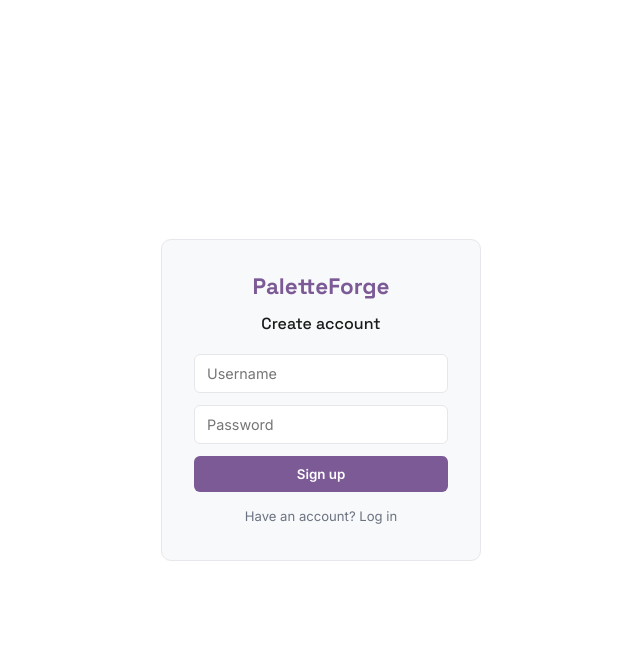
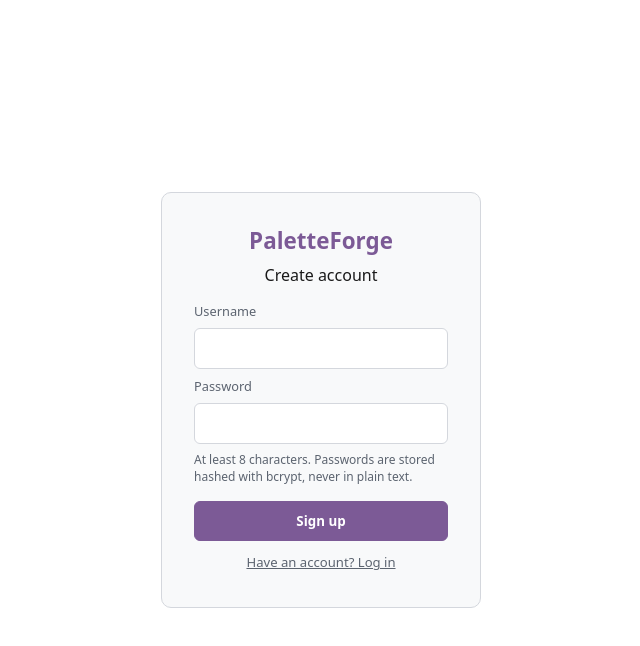
Before and after one commit to Priyan-B/PaletteForge, a React (Vite) app in the folder frontend/: page / in a window 1280 px wide. Both pictures are taken after a click on the button "Need an account? Sign up". Shown: the top 646 px of the page, without its empty margins (319-959 px from the left). Built offline with nearby package versions, Linux system fonts and the light colour scheme; no server answers.

Commit message:
Usability fixes

```diff
--- a/frontend/src/components/AccessibilityToolkit/PaletteAudit/PaletteAudit.css
+++ b/frontend/src/components/AccessibilityToolkit/PaletteAudit/PaletteAudit.css
@@ -7,9 +7,15 @@
 }
 
 .pa__title {
-  margin: 0 0 16px;
+  margin: 0 0 6px;
   font-size: 1.1rem;
   color: var(--color-text);
+}
+
+.pa__intro {
+  margin: 0 0 16px;
+  font-size: 0.82rem;
+  color: var(--color-text-dim);
 }
 
 .pa__subtitle {
@@ -21,10 +27,23 @@
 .pa__controls {
   display: flex;
   gap: 10px;
+  align-items: flex-end;
+}
+
+.pa__field {
+  flex: 1;
+  display: flex;
+  flex-direction: column;
+  gap: 6px;
+}
+
+.pa__label {
+  font-size: 0.8rem;
+  color: var(--color-text-dim);
 }
 
 .pa__controls select {
-  flex: 1;
+  width: 100%;
   padding: 9px 12px;
   border-radius: var(--radius-md);
   border: 1px solid var(--color-border);
@@ -36,7 +55,7 @@
 .pa__controls button {
   padding: 9px 16px;
   border-radius: var(--radius-md);
-  border: none;
+  border: 1px solid var(--color-primary);
   background: var(--color-primary);
   color: #fff;
   font-weight: 600;
@@ -44,9 +63,15 @@
   font-family: var(--font-body);
 }
 
-.pa__controls button:disabled {
-  opacity: 0.4;
+.pa__controls button[aria-disabled="true"] {
+  opacity: 0.5;
   cursor: not-allowed;
+}
+
+.pa__hint {
+  margin: 8px 0 0;
+  font-size: 0.78rem;
+  color: var(--color-text-dim);
 }
 
 .pa__summary {
@@ -59,6 +84,13 @@
   width: 100%;
   border-collapse: collapse;
   font-size: 0.85rem;
+}
+
+.pa__caption {
+  text-align: left;
+  font-size: 0.78rem;
+  color: var(--color-text-dim);
+  padding-bottom: 8px;
 }
 
 .pa__table th,
@@ -97,6 +129,7 @@
 .pa__error {
   color: var(--color-fail);
   font-size: 0.85rem;
+  margin: 12px 0 0;
 }
 
 .pa__muted {
@@ -144,3 +177,29 @@
   cursor: pointer;
   font-family: var(--font-body);
 }
+
+.pa__ghost.danger:hover {
+  background: var(--color-fail-bg);
+  border-color: var(--color-fail);
+}
+
+/* Visually hidden text that keeps repeated buttons distinguishable
+   for screen reader users. */
+.pa__sr {
+  position: absolute;
+  width: 1px;
+  height: 1px;
+  padding: 0;
+  margin: -1px;
+  overflow: hidden;
+  clip: rect(0, 0, 0, 0);
+  white-space: nowrap;
+  border: 0;
+}
+
+@media (max-width: 480px) {
+  .pa__controls {
+    flex-direction: column;
+    align-items: stretch;
+  }
+}
--- a/frontend/src/components/AccessibilityToolkit/PaletteAudit/PaletteAudit.jsx
+++ b/frontend/src/components/AccessibilityToolkit/PaletteAudit/PaletteAudit.jsx
@@ -34,7 +34,12 @@ function PaletteAudit() {
   }
 
   async function handleGenerate() {
-    if (!selectedId) return;
+    // Kept focusable via aria-disabled so keyboard and screen reader users get
+    // an explanation instead of a silently inert button.
+    if (!selectedId) {
+      setError("Select a palette from the list first.");
+      return;
+    }
     setError(null);
     try {
       const report = await generateReport(selectedId);
@@ -56,13 +61,27 @@ function PaletteAudit() {
   }
 
   return (
-    <section className="pa">
-      <h2 className="pa__title">Audit &amp; Report</h2>
+    <section className="pa" aria-labelledby="pa-title">
+      <h2 className="pa__title" id="pa-title">
+        Audit &amp; Report
+      </h2>
+      <p className="pa__intro">
+        Pick a saved palette to check every role pairing against the WCAG AA
+        contrast threshold.
+      </p>
 
       <div className="pa__controls">
+        <div className="pa__field">
+          <label className="pa__label" htmlFor="pa-palette">
+            Palette
+          </label>
           <select
+            id="pa-palette"
             value={selectedId}
-          onChange={(e) => setSelectedId(e.target.value)}
+            onChange={(e) => {
+              setSelectedId(e.target.value);
+              setError(null);
+            }}
           >
             <option value="">Select a palette…</option>
             {palettes.map((p) => (
@@ -71,39 +90,60 @@ function PaletteAudit() {
               </option>
             ))}
           </select>
-        <button type="button" onClick={handleGenerate} disabled={!selectedId}>
+        </div>
+        <button
+          type="button"
+          onClick={handleGenerate}
+          aria-disabled={!selectedId}
+          aria-describedby="pa-generate-hint"
+          title={
+            selectedId ? undefined : "Select a palette to generate a report"
+          }
+        >
           Generate report
         </button>
       </div>
+      <p className="pa__hint" id="pa-generate-hint">
+        Select a palette to enable the report.
+      </p>
 
-      {error && <p className="pa__error">{error}</p>}
+      {error && (
+        <p className="pa__error" role="alert">
+          {error}
+        </p>
+      )}
 
       {active && (
         <div className="pa__report">
-          <div className="pa__summary">
+          <p className="pa__summary">
             <strong>{active.paletteName}</strong> — {active.summary.aaFails} of{" "}
             {active.summary.total} pairs fail AA
-          </div>
+          </p>
           <table className="pa__table">
+            <caption className="pa__caption">
+              Contrast results for each role pairing
+            </caption>
             <thead>
               <tr>
-                <th>Pair</th>
-                <th>Ratio</th>
-                <th>AA</th>
-                <th>AAA</th>
+                <th scope="col">Pair</th>
+                <th scope="col">Ratio</th>
+                <th scope="col">AA</th>
+                <th scope="col">AAA</th>
               </tr>
             </thead>
             <tbody>
-              {active.pairs.map((p, i) => (
-                <tr key={i}>
+              {active.pairs.map((p) => (
+                <tr key={`${p.fgRole}-${p.bgRole}`}>
                   <td>
                     <span
                       className="pa__chip"
                       style={{ background: p.fgHex }}
+                      aria-hidden="true"
                     />
                     <span
                       className="pa__chip"
                       style={{ background: p.bgHex }}
+                      aria-hidden="true"
                     />
                     {p.fgRole} on {p.bgRole}
                   </td>
@@ -118,6 +158,10 @@ function PaletteAudit() {
               ))}
             </tbody>
           </table>
+          <p className="pa__muted">
+            A failing pair means text in that colour will be hard to read on
+            that background. Open the Contrast Checker to adjust and fix it.
+          </p>
         </div>
       )}
 
@@ -140,10 +184,11 @@ function PaletteAudit() {
               </span>
               <button
                 type="button"
-                className="pa__ghost"
+                className="pa__ghost danger"
                 onClick={() => handleDelete(r._id)}
               >
                 Delete
+                <span className="pa__sr"> {r.paletteName} report</span>
               </button>
             </li>
           ))}
--- a/frontend/src/components/AccessibilityToolkit/PaletteBuilder/PaletteBuilder.css
+++ b/frontend/src/components/AccessibilityToolkit/PaletteBuilder/PaletteBuilder.css
@@ -7,15 +7,28 @@
 }
 
 .pb__title {
-  margin: 0 0 16px;
+  margin: 0 0 6px;
   font-size: 1.1rem;
   color: var(--color-text);
+}
+
+.pb__intro {
+  margin: 0 0 16px;
+  font-size: 0.82rem;
+  color: var(--color-text-dim);
 }
 
 .pb__subtitle {
   margin: 24px 0 12px;
   font-size: 0.95rem;
   color: var(--color-text);
+}
+
+.pb__label {
+  display: block;
+  margin-bottom: 6px;
+  font-size: 0.8rem;
+  color: var(--color-text-dim);
 }
 
 .pb__name {
@@ -68,7 +81,7 @@
 .pb button {
   padding: 9px 16px;
   border-radius: var(--radius-md);
-  border: none;
+  border: 1px solid var(--color-primary);
   background: var(--color-primary);
   color: #fff;
   font-weight: 600;
@@ -85,6 +98,11 @@
 
 .pb button.pb__ghost:hover {
   background: var(--color-bg);
+}
+
+.pb button.pb__ghost.danger:hover {
+  background: var(--color-fail-bg);
+  border-color: var(--color-fail);
 }
 
 .pb__error {
@@ -134,3 +152,17 @@
   color: var(--color-text);
   font-size: 0.9rem;
 }
+
+/* Visually hidden text that keeps repeated buttons distinguishable
+   for screen reader users. */
+.pb__sr {
+  position: absolute;
+  width: 1px;
+  height: 1px;
+  padding: 0;
+  margin: -1px;
+  overflow: hidden;
+  clip: rect(0, 0, 0, 0);
+  white-space: nowrap;
+  border: 0;
+}
--- a/frontend/src/components/AccessibilityToolkit/PaletteBuilder/PaletteBuilder.jsx
+++ b/frontend/src/components/AccessibilityToolkit/PaletteBuilder/PaletteBuilder.jsx
@@ -9,9 +9,8 @@ import {
 import { ROLES } from "../../../utils/roles";
 import "./PaletteBuilder.css";
 
-function PaletteBuilder({ prefillColors }) {
+function PaletteBuilder({ prefillColors = undefined }) {
   const emptyColors = ROLES.map((role) => ({ role, hex: "#000000" }));
-
   const [name, setName] = useState("");
   const [colors, setColors] = useState(
     prefillColors && prefillColors.length ? prefillColors : emptyColors
@@ -85,13 +84,22 @@ function PaletteBuilder({ prefillColors }) {
   }
 
   return (
-    <section className="pb">
-      <h2 className="pb__title">Palette Builder</h2>
+    <section className="pb" aria-labelledby="pb-title">
+      <h2 className="pb__title" id="pb-title">
+        Palette Builder
+      </h2>
+      <p className="pb__intro">
+        Assign a colour to each interface role, then save the palette. Saved
+        palettes are checked for contrast in Audit &amp; Report.
+      </p>
 
+      <label className="pb__label" htmlFor="pb-name">
+        Palette name
+      </label>
       <input
+        id="pb-name"
         className="pb__name"
         type="text"
-        placeholder="Palette name"
         value={name}
         onChange={(e) => setName(e.target.value)}
       />
@@ -121,7 +129,11 @@ function PaletteBuilder({ prefillColors }) {
         )}
       </div>
 
-      {error && <p className="pb__error">{error}</p>}
+      {error && (
+        <p className="pb__error" role="alert">
+          {error}
+        </p>
+      )}
 
       <h3 className="pb__subtitle">Saved palettes</h3>
       {loading ? (
@@ -151,13 +163,15 @@ function PaletteBuilder({ prefillColors }) {
                 onClick={() => startEdit(p)}
               >
                 Edit
+                <span className="pb__sr"> {p.name}</span>
               </button>
               <button
                 type="button"
-                className="pb__ghost"
+                className="pb__ghost danger"
                 onClick={() => handleDelete(p._id)}
               >
                 Delete
+                <span className="pb__sr"> {p.name}</span>
               </button>
             </li>
           ))}
@@ -176,8 +190,4 @@ PaletteBuilder.propTypes = {
   ),
 };
 
-PaletteBuilder.defaultProps = {
-  prefillColors: undefined,
-};
-
 export default PaletteBuilder;
--- a/frontend/src/components/AuthGate/AuthGate.css
+++ b/frontend/src/components/AuthGate/AuthGate.css
@@ -18,7 +18,7 @@
   width: 320px;
   display: flex;
   flex-direction: column;
-  gap: 12px;
+  gap: 8px;
   padding: 32px;
   background: var(--color-surface);
   border: 1px solid var(--color-border);
@@ -40,6 +40,11 @@
   text-align: center;
 }
 
+.auth__label {
+  font-size: 0.8rem;
+  color: var(--color-text-dim);
+}
+
 .auth__input {
   padding: 10px 12px;
   border: 1px solid var(--color-border);
@@ -50,6 +55,13 @@
   font-size: 0.9rem;
 }
 
+.auth__hint {
+  margin: 0;
+  font-size: 0.75rem;
+  color: var(--color-text-dim);
+  line-height: 1.4;
+}
+
 .auth__error {
   margin: 0;
   color: var(--color-fail);
@@ -58,8 +70,9 @@
 }
 
 .auth__btn {
+  margin-top: 8px;
   padding: 10px;
-  border: none;
+  border: 1px solid var(--color-primary);
   border-radius: var(--radius-md);
   background: var(--color-primary);
   color: #fff;
@@ -76,4 +89,5 @@
   font-size: 0.82rem;
   cursor: pointer;
   font-family: var(--font-body);
+  text-decoration: underline;
 }
--- a/frontend/src/components/AuthGate/AuthGate.jsx
+++ b/frontend/src/components/AuthGate/AuthGate.jsx
@@ -1,6 +1,9 @@
 import { useState, useEffect, cloneElement } from "react";
 import PropTypes from "prop-types";
 import "./AuthGate.css";
+
+/** Must match MIN_PASSWORD_LENGTH in routes/auth.js. */
+const MIN_PASSWORD_LENGTH = 8;
 
 async function api(path, body) {
   const res = await fetch(`/api${path}`, {
@@ -22,6 +25,8 @@ function AuthGate({ children }) {
   const [password, setPassword] = useState("");
   const [error, setError] = useState(null);
 
+  const registering = mode === "register";
+
   useEffect(() => {
     api("/auth/me")
       .then(setUser)
@@ -29,21 +34,26 @@ function AuthGate({ children }) {
       .finally(() => setChecking(false));
   }, []);
 
-  async function submit() {
+  async function handleSubmit(e) {
+    e.preventDefault();
     setError(null);
     if (!username || !password) {
       setError("Enter a username and password");
       return;
     }
+    if (registering && password.length < MIN_PASSWORD_LENGTH) {
+      setError(`Password must be at least ${MIN_PASSWORD_LENGTH} characters`);
+      return;
+    }
     try {
-      const u = await api(mode === "login" ? "/auth/login" : "/auth/register", {
+      const u = await api(registering ? "/auth/register" : "/auth/login", {
         username,
         password,
       });
       setUser(u);
       setPassword("");
-    } catch (e) {
-      setError(e.message);
+    } catch (err) {
+      setError(err.message);
     }
   }
 
@@ -56,62 +66,79 @@ function AuthGate({ children }) {
 
   if (!user) {
     return (
-      <div className="auth">
-        <div className="auth__card">
+      <main className="auth">
+        <form className="auth__card" onSubmit={handleSubmit}>
           <h1 className="auth__brand">PaletteForge</h1>
           <h2 className="auth__title">
-            {mode === "login" ? "Log in" : "Create account"}
+            {registering ? "Create account" : "Log in"}
           </h2>
 
+          <label className="auth__label" htmlFor="auth-username">
+            Username
+          </label>
           <input
+            id="auth-username"
             className="auth__input"
-            placeholder="Username"
+            type="text"
+            autoComplete="username"
             value={username}
             onChange={(e) => setUsername(e.target.value)}
           />
+
+          <label className="auth__label" htmlFor="auth-password">
+            Password
+          </label>
           <input
+            id="auth-password"
             className="auth__input"
             type="password"
-            placeholder="Password"
+            autoComplete={registering ? "new-password" : "current-password"}
+            aria-describedby={registering ? "auth-pwhint" : undefined}
             value={password}
             onChange={(e) => setPassword(e.target.value)}
-            onKeyDown={(e) => e.key === "Enter" && submit()}
           />
+          {registering && (
+            <p className="auth__hint" id="auth-pwhint">
+              At least {MIN_PASSWORD_LENGTH} characters. Passwords are stored
+              hashed with bcrypt, never in plain text.
+            </p>
+          )}
 
-          {error && <p className="auth__error">{error}</p>}
+          {error && (
+            <p className="auth__error" role="alert">
+              {error}
+            </p>
+          )}
 
-          <button className="auth__btn" type="button" onClick={submit}>
-            {mode === "login" ? "Log in" : "Sign up"}
+          <button className="auth__btn" type="submit">
+            {registering ? "Sign up" : "Log in"}
           </button>
-
           <button
             className="auth__switch"
             type="button"
             onClick={() => {
-              setMode(mode === "login" ? "register" : "login");
+              setMode(registering ? "login" : "register");
               setUsername("");
               setPassword("");
               setError(null);
             }}
           >
-            {mode === "login"
-              ? "Need an account? Sign up"
-              : "Have an account? Log in"}
+            {registering
+              ? "Have an account? Log in"
+              : "Need an account? Sign up"}
           </button>
-        </div>
-      </div>
+        </form>
+      </main>
     );
   }
 
+  // Hand the authenticated user and the logout handler down to App, which
+  // renders the signed-in bar as part of its own navigation.
   return cloneElement(children, { authUser: user, onLogout: logout });
 }
 
 AuthGate.propTypes = {
-  children: PropTypes.node,
-};
-
-AuthGate.defaultProps = {
-  children: null,
+  children: PropTypes.element.isRequired,
 };
 
 export default AuthGate;
--- a/frontend/src/index.css
+++ b/frontend/src/index.css
@@ -3,14 +3,16 @@
   /* ===== PALETTE — change only these to swap the whole theme ===== */
   --palette-bg: #ffffff;
   --palette-surface: #f8f9fa;
-  --palette-border: #e5e7eb;
+  --palette-border: #d4d7dd;
   --palette-text: #1a1a1a;
-  --palette-text-dim: #6b7280;
+  --palette-text-dim: #5c6470;
   --palette-primary: #7c5a96;
   --palette-primary-light: #c5b3d3;
-  --palette-pass: #16a34a;
+  /* Pass/fail darkened so the badges themselves clear 4.5:1 against their
+     own tinted backgrounds — required for an accessibility tool to pass axe. */
+  --palette-pass: #15803d;
   --palette-pass-bg: #f0fdf4;
-  --palette-fail: #dc2626;
+  --palette-fail: #b91c1c;
   --palette-fail-bg: #fef2f2;
 
   /* ===== SEMANTIC ROLES ===== */
@@ -27,8 +29,7 @@
   --color-fail-bg: var(--palette-fail-bg);
 
   /* ===== TYPOGRAPHY ===== */
-  --font-heading: "Space Grotesk", system-ui, sans-serif;
-  --font-body: "Inter", system-ui, -apple-system, "Segoe UI", sans-serif;
+  --font-body: system-ui, -apple-system, "Segoe UI", sans-serif;
 
   /* ===== SPACING ===== */
   --radius-sm: 4px;
@@ -51,8 +52,11 @@ body {
   color: var(--color-text);
 }
 
-h1,
-h2,
-h3 {
-  font-family: var(--font-heading);
+/* ===== KEYBOARD FOCUS =====
+   A single visible focus ring for every interactive element, offset so it
+   remains visible on primary-coloured buttons. */
+:focus-visible {
+  outline: 2px solid var(--color-primary);
+  outline-offset: 2px;
+  border-radius: var(--radius-sm);
 }
```
Also changed, not shown: frontend/src/components/AccessibilityToolkit/AccessibilityToolkit.jsx (+11 -20 lines), frontend/src/components/AccessibilityToolkit/AutoFix/AutoFix.css (+61 -7 lines), frontend/src/components/AccessibilityToolkit/AutoFix/AutoFix.jsx (+60 -37 lines), frontend/src/components/AccessibilityToolkit/ContrastChecker/ContrastChecker.css (+13 -1 lines), frontend/src/components/AccessibilityToolkit/ContrastChecker/ContrastChecker.jsx (+51 -25 lines), 1 other file (tests, documents, lock files or other folders). Lines whose indentation alone changed are shown as unchanged.
